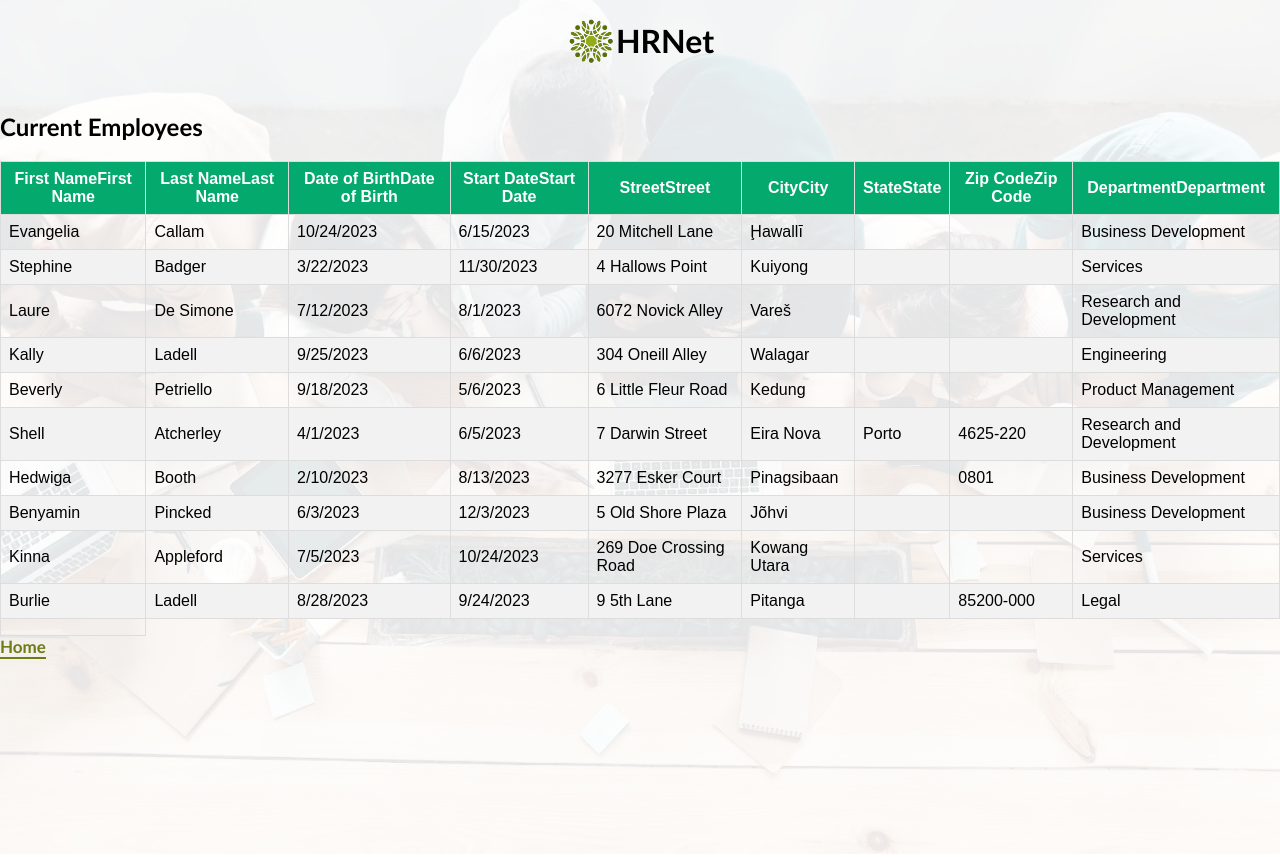
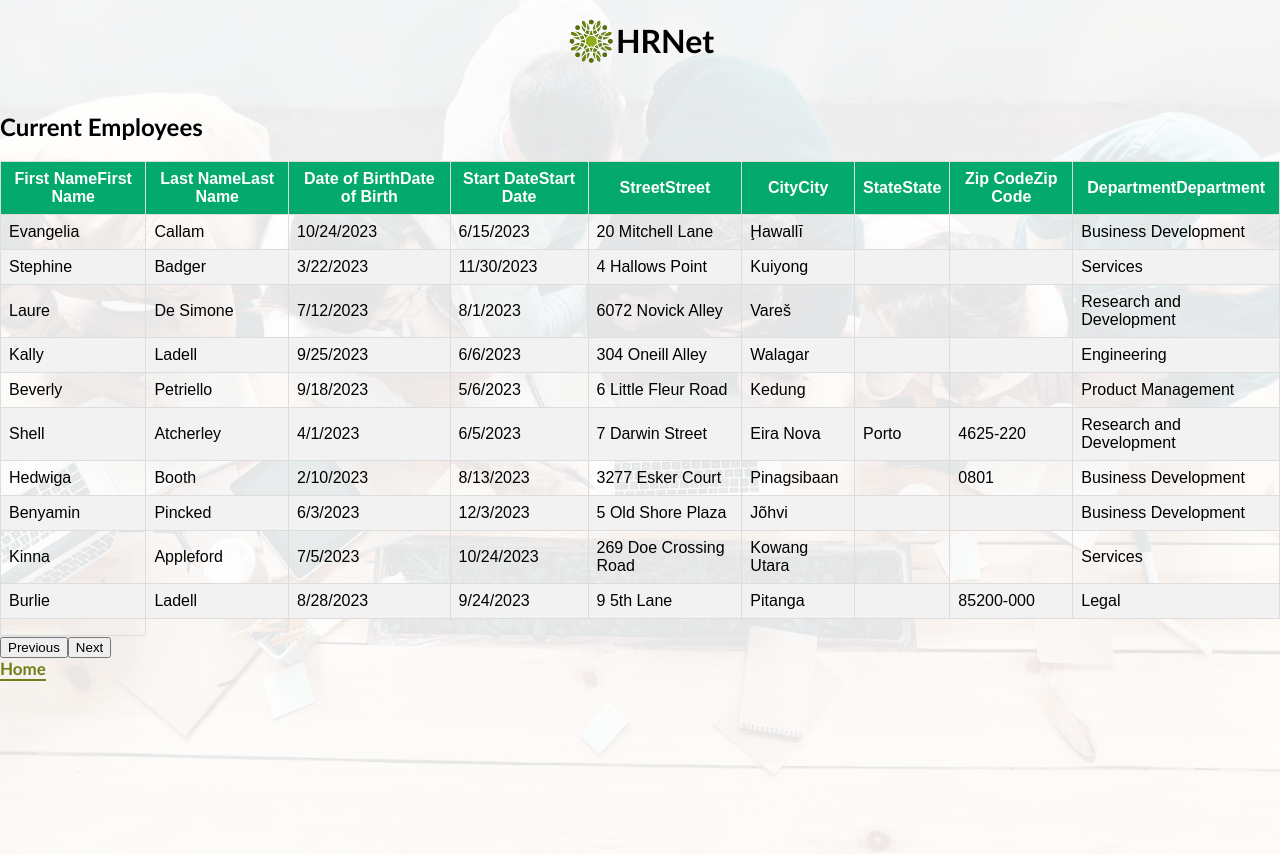
Before and after one commit to mohaali77/P14-JS-React, a React (Create React App) app in the folder hrnet/: page /employee-list in a window 1280 px wide. Built offline with nearby package versions, Linux system fonts and the light colour scheme.

Commit message:
Update table.jsx

```diff
--- a/hrnet/src/components/table/table.jsx
+++ b/hrnet/src/components/table/table.jsx
@@ -76,6 +76,10 @@ export const Table = () => {
                 </tr>
             </tbody>
         </table>
+        <div>
+            <button onClick={() => previousPage()}>Previous</button>
+            <button onClick={() => previousPage()}>Next</button >
+        </div >
     </>
 };
 
```
